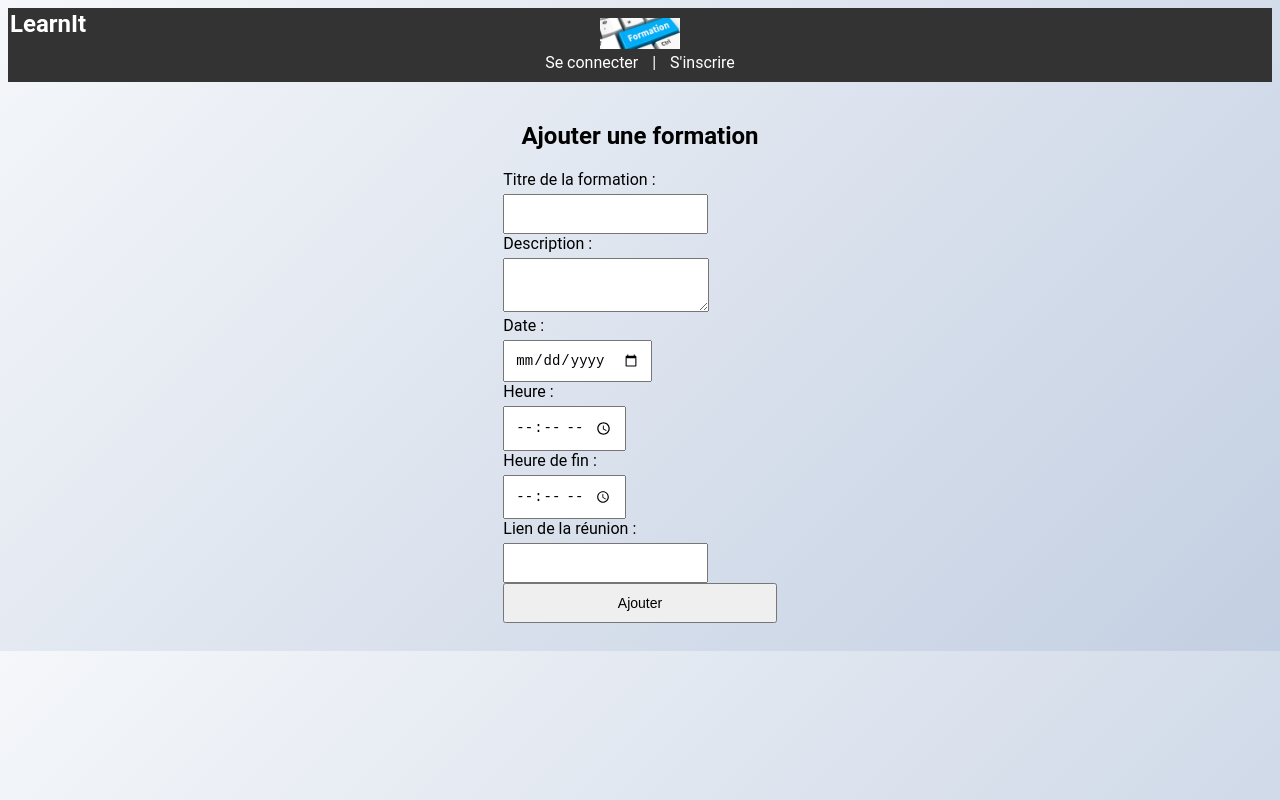
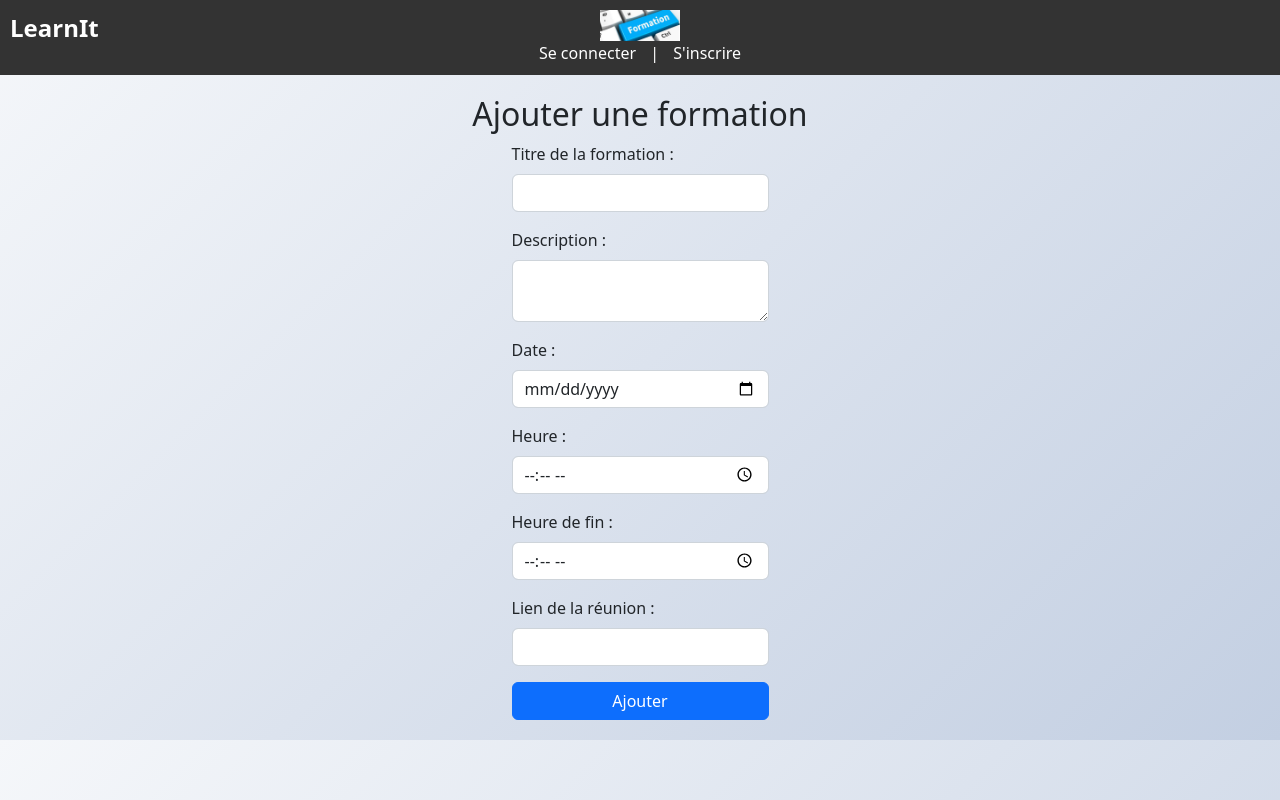
Before and after one commit to Famien05/projet_test_MF, a React (Create React App) app in the folder frontend/: page /veteran/add in a window 1280 px wide. Built offline with nearby package versions, Linux system fonts and the light colour scheme.

Commit message:
ma toute derniere new last version correcte

```diff
--- a/frontend/package.json
+++ b/frontend/package.json
@@ -7,6 +7,7 @@
     "@testing-library/react": "^13.4.0",
     "@testing-library/user-event": "^13.5.0",
     "axios": "^1.3.5",
+    "bootstrap": "^5.2.3",
     "react": "^18.2.0",
     "react-bootstrap": "^2.7.4",
     "react-dom": "^18.2.0",
--- a/frontend/src/components/Newcomers/TrainingCard.js
+++ b/frontend/src/components/Newcomers/TrainingCard.js
@@ -36,7 +36,7 @@ const TrainingCard = ({ training, onWithdraw }) => {
       <p>Date : {training.date}</p>
       <p>Heure : {training.time}</p>
       <p>Présenté par : {creatorName}</p>
-      <button onClick={handleWithdraw}>Se désinscrire</button>
+      <button className="withdraw-btn" onClick={handleWithdraw}>Se désinscrire</button>
     </div>
   );
 };
--- a/frontend/src/components/Veterans/MyOfferedTrainings.js
+++ b/frontend/src/components/Veterans/MyOfferedTrainings.js
@@ -1,6 +1,7 @@
 import React, { useState, useEffect, useCallback } from "react";
 import axios from "axios";
 import { Button } from "react-bootstrap";
+import "../../global.css";
 
 const MyOfferedTrainings = ({ onTrainingUpdate }) => {
   const [trainings, setTrainings] = useState([]);
@@ -125,49 +126,92 @@ const MyOfferedTrainings = ({ onTrainingUpdate }) => {
   return (
     <div>
       <h2>Formations proposées</h2>
-      <ul>
+      <div className="training-grid">
         {trainings.map((training) => (
-          <li key={training.id}>
+          <div key={training.id} className="training-card">
             {editingTraining && editingTraining.id === training.id ? (
-              <form>
-                <label htmlFor={`title-${training.id}`}>Titre:</label>
+              <form onSubmit={(e) => handleInputChange(e, training.id)}>
+                <label>
+                  Titre:
                   <input
-                  id={`title-${training.id}`}
-                  name="title"
+                    type="text"
                     value={editingTraining.title}
-                  onChange={(e) => handleInputChange(e, training.id)}
+                    onChange={(e) =>
+                      setEditingTraining({
+                        ...editingTraining,
+                        title: e.target.value,
+                      })
+                    }
                   />
-                <label htmlFor={`description-${training.id}`}>Description:</label>
-                <textarea
-                  id={`description-${training.id}`}
-                  name="description"
+                </label>
+                <label>
+                  Description:
+                  <input
+                    type="text"
                     value={editingTraining.description}
-                  onChange={(e) => handleInputChange(e, training.id)}
+                    onChange={(e) =>
+                      setEditingTraining({
+                        ...editingTraining,
+                        description: e.target.value,
+                      })
+                    }
                   />
-                <label htmlFor={`date-${training.id}`}>Date:</label>
+                </label>
+                <label>
+                  Date:
                   <input
-                  id={`date-${training.id}`}
                     type="date"
-                  name="date"
                     value={editingTraining.date}
-                  onChange={(e) => handleInputChange(e, training.id)}
+                    onChange={(e) =>
+                      setEditingTraining({
+                        ...editingTraining,
+                        date: e.target.value,
+                      })
+                    }
                   />
-                <label htmlFor={`time-${training.id}`}>Heure:</label>
+                </label>
+                <label>
+                  Heure:
                   <input
-                  id={`time-${training.id}`}
                     type="time"
-                  name="time"
                     value={editingTraining.time}
-                  onChange={(e) => handleInputChange(e, training.id)}
+                    onChange={(e) =>
+                      setEditingTraining({
+                        ...editingTraining,
+                        time: e.target.value,
+                      })
+                    }
                   />
-                <label htmlFor={`end_time-${training.id}`}>Heure de fin:</label>
+                </label>
+                <label>
+                  Heure de fin:
                   <input
-                  id={`end_time-${training.id}`}
                     type="time"
-                  name="end_time"
-                  value={editingTraining.end_time || ""}
-                  onChange={(e) => handleInputChange(e, training.id)}
+                    value={editingTraining.end_time}
+                    onChange={(e) =>
+                      setEditingTraining({
+                        ...editingTraining,
+                        end_time: e.target.value,
+                      })
+                    }
                   />
+                </label>
+                <label>
+                  Lien de la réunion:
+                  <input
+                    type="url"
+                    value={editingTraining.meeting_link}
+                    onChange={(e) =>
+                      setEditingTraining({
+                        ...editingTraining,
+                        meeting_link: e.target.value,
+                      })
+                    }
+                  />
+                </label>
+                <button type="button" className="cancel-btn" onClick={() => setEditingTraining(null)}>
+                  Annuler
+                </button>
               </form>
             ) : (
               <>
@@ -177,21 +221,25 @@ const MyOfferedTrainings = ({ onTrainingUpdate }) => {
                 <p>Heure: {training.time}</p>
                 <p>Heure de fin: {training.end_time}</p>
                 {shouldDisplayJoinButton(training.date, training.time, training.end_time) && (
-                  <Button href={training.meeting_link} target="_blank">
+                  <Button className="join-btn" href={training.meeting_link} target="_blank">
                     Rejoindre la réunion
                   </Button>
                 )}
               </>
             )}
-            <button onClick={() => updateTraining(training.id)}>
+            <div className={`button-container ${editingTraining && editingTraining.id === training.id ? "editing" : ""}`}>
+
+            <button className="edit-btn" onClick={() => updateTraining(training.id)}>
               {editingTraining && editingTraining.id === training.id ? "Sauvegarder" : "Modifier"}
             </button>
-            <button onClick={() => deleteTraining(training.id)}>Supprimer</button>
-          </li>
+            <button className="delete-btn" onClick={() => deleteTraining(training.id)}>Supprimer</button>
+            </div>
+          </div>
         ))}
-      </ul>
+      </div>
     </div>
   );
+
 };
 
 export default MyOfferedTrainings;
--- a/frontend/src/components/Veterans/TrainingForm.js
+++ b/frontend/src/components/Veterans/TrainingForm.js
@@ -42,55 +42,72 @@ const TrainingForm = () => {
     <div className="form-container">
       <h2>Ajouter une formation</h2>
       <form onSubmit={handleSubmit}>
-        <label htmlFor="title">Titre de la formation :</label>
+        <div className="mb-3">
+          <label htmlFor="title" className="form-label">Titre de la formation :</label>
           <input
             type="text"
             id="title"
+            className="form-control"
             value={title}
             onChange={(e) => setTitle(e.target.value)}
             required
           />
-        <label htmlFor="description">Description :</label>
+        </div>
+        <div className="mb-3">
+          <label htmlFor="description" className="form-label">Description :</label>
           <textarea
             id="description"
+            className="form-control"
             value={description}
             onChange={(e) => setDescription(e.target.value)}
             required
           />
-        <label htmlFor="date">Date :</label>
+        </div>
+        <div className="mb-3">
+          <label htmlFor="date" className="form-label">Date :</label>
           <input
             type="date"
             id="date"
+            className="form-control"
             value={date}
             onChange={(e) => setDate(e.target.value)}
             required
           />
-        <label htmlFor="time">Heure :</label>
+        </div>
+        <div className="mb-3">
+          <label htmlFor="time" className="form-label">Heure :</label>
           <input
             type="time"
             id="time"
+            className="form-control"
             value={time}
             onChange={(e) => setTime(e.target.value)}
             required
           />
-        <label htmlFor="end_time">Heure de fin :</label>
+        </div>
+        <div className="mb-3">
+          <label htmlFor="end_time" className="form-label">Heure de fin :</label>
           <input
             type="time"
             id="end_time"
+            className="form-control"
             value={endTime}
             onChange={(e) => setEndTime(e.target.value)}
             required
           />
-        <label htmlFor="meeting_link">Lien de la réunion :</label>
+        </div>
+        <div className="mb-3">
+          <label htmlFor="meeting_link" className="form-label">Lien de la réunion :</label>
           <input
             type="text"
             id="meeting_link"
+            className="form-control"
             value={meeting_link}
             onChange={(e) => setMeeting_link(e.target.value)}
             required
           />
-
-        <button type="submit">Ajouter</button>
+        </div>
+        <button type="submit" className="btn btn-primary">Ajouter</button>
       </form>
     </div>
   );
--- a/frontend/src/global.css
+++ b/frontend/src/global.css
@@ -1,51 +1,9 @@
-/* src/App.css */
-.App {
-  text-align: center;
+/* Styles globaux */
+body {
+  font-family: 'Roboto', sans-serif;
+  background: linear-gradient(135deg, #f5f7fa 0%, #c3cfe2 100%);
 }
 
-.App-logo {
-  height: 40vmin;
-  pointer-events: none;
-}
-
-@media (prefers-reduced-motion: no-preference) {
-  .App-logo {
-    animation: App-logo-spin infinite 20s linear;
-  }
-}
-
-.App-header {
-  background-color: #282c34;
-  min-height: 100vh;
-  display: flex;
-  flex-direction: column;
-  align-items: center;
-  justify-content: center;
-  font-size: calc(10px + 2vmin);
-  color: white;
-}
-
-.App-link {
-  color: #61dafb;
-}
-
-@keyframes App-logo-spin {
-  from {
-    transform: rotate(0deg);
-  }
-  to {
-    transform: rotate(360deg);
-  }
-}
-
-/* Ajoutez ou modifiez cette partie dans App.css */
-.logo {
-  width: 100px;
-  height: auto;
-  margin-right: 20px;
-}
-
-/* Style pour l'en-tête */
 header {
   display: flex;
   align-items: center;
@@ -55,7 +13,6 @@ header {
   padding: 10px;
 }
 
-/* Style pour les liens */
 header a {
   color: white;
   text-decoration: none;
@@ -66,64 +23,6 @@ header a:hover {
   color: #61dafb;
 }
 
-/* src/AvailableTrainings.css et src/MyTrainings.css */
-.Trainings {
-  display: flex;
-  flex-direction: column;
-  align-items: center;
-  padding: 20px;
-}
-
-.Trainings h1 {
-  margin-bottom: 20px;
-}
-
-.Trainings ul {
-  list-style-type: none;
-  padding: 0;
-  width: 100%;
-  max-width: 400px;
-}
-
-.Trainings ul li {
-  background-color: #f8f9fa;
-  border: 1px solid #dee2e6;
-  border-radius: 5px;
-  padding: 10px;
-  margin-bottom: 10px;
-}
-
-/* src/MyOfferedTrainings.css et src/TrainingForm.css */
-.TrainingForm {
-  display: flex;
-  flex-direction: column;
-  align-items: center;
-  padding: 20px;
-}
-
-.TrainingForm h1 {
-  margin-bottom: 20px;
-}
-
-.TrainingForm form {
-  display: flex;
-  flex-direction: column;
-  width: 100%;
-  max-width: 400px;
-  margin-bottom: 20px;
-}
-
-.TrainingForm form .form-group {
-  margin-bottom: 15px;
-}
-
-.TrainingForm form button {
-  width: 100%;
-}
-body {
-  font-family: 'Roboto', sans-serif;
-  background: linear-gradient(135deg, #f5f7fa 0%, #c3cfe2 100%);
-}
 /* Styles pour centrer et aligner les champs de formulaire */
 .form-container {
   display: flex;
@@ -153,8 +52,86 @@ select,
 button {
   font-size: 14px;
   padding: 10px;
+  box-sizing: border-box;
 }
 
 button {
   width: 100%;
 }
+
+/* Styles pour les formations */
+.training-card {
+  border: 1px solid #ccc;
+  border-radius: 4px;
+  padding: 20px;
+  background-color: #f0f4f8; /* Couleur d'arrière-plan pour les grilles de formation */
+}
+
+.training-grid {
+  display: grid;
+  grid-template-columns: repeat(3, 1fr);
+  grid-gap: 20px;
+}
+
+/* Styles pour les boutons */
+.edit-btn,
+.delete-btn,
+.join-btn,
+.save-btn,
+.cancel-btn {
+  font-size: 14px;
+  padding: 10px;
+  margin-top: 10px;
+  border: none;
+  color: white;
+  cursor: pointer;
+}
+
+.edit-btn {
+  background-color: #61dafb;
+}
+
+.delete-btn {
+  background-color: #f44336;
+}
+
+.join-btn {
+  background-color: #4caf50;
+}
+
+.save-btn {
+  background-color: #4caf50;
+}
+
+.cancel-btn {
+  background-color: #f44336;
+}
+
+.enroll-btn {
+  background-color: #3f51b5;
+  color: white;
+}
+
+.withdraw-btn {
+  background-color: #ff9800;
+  color: white;
+}
+
+.edit-btn:hover,
+.delete-btn:hover,
+.join-btn:hover,
+.save-btn:hover,
+.cancel-btn:hover {
+  opacity: 0.9;
+}
+
+/* Styles pour résoudre le problème du formulaire qui se mélange */
+.button-container {
+  display: flex;
+  gap: 5px;
+  flex-direction: column;
+}
+
+.editing {
+  flex-direction: row;
+}
--- a/frontend/src/index.js
+++ b/frontend/src/index.js
@@ -3,6 +3,7 @@ import ReactDOM from 'react-dom/client';
 //import './index.css';
 import './global.css';
 import App from './App';
+import 'bootstrap/dist/css/bootstrap.min.css';
 import reportWebVitals from './reportWebVitals';
 
 const root = ReactDOM.createRoot(document.getElementById('root'));
```
Also changed, not shown: frontend/src/components/Common/LoginForm.js (+10 -4 lines), frontend/src/components/Common/SignupForm.js (+35 -14 lines), frontend/src/components/Newcomers/AvailableTrainings.js (+5 -5 lines), frontend/src/components/Newcomers/MyTrainings.js (+7 -5 lines), 1 other file (tests, documents, lock files or other folders). Lines whose indentation alone changed are shown as unchanged.
